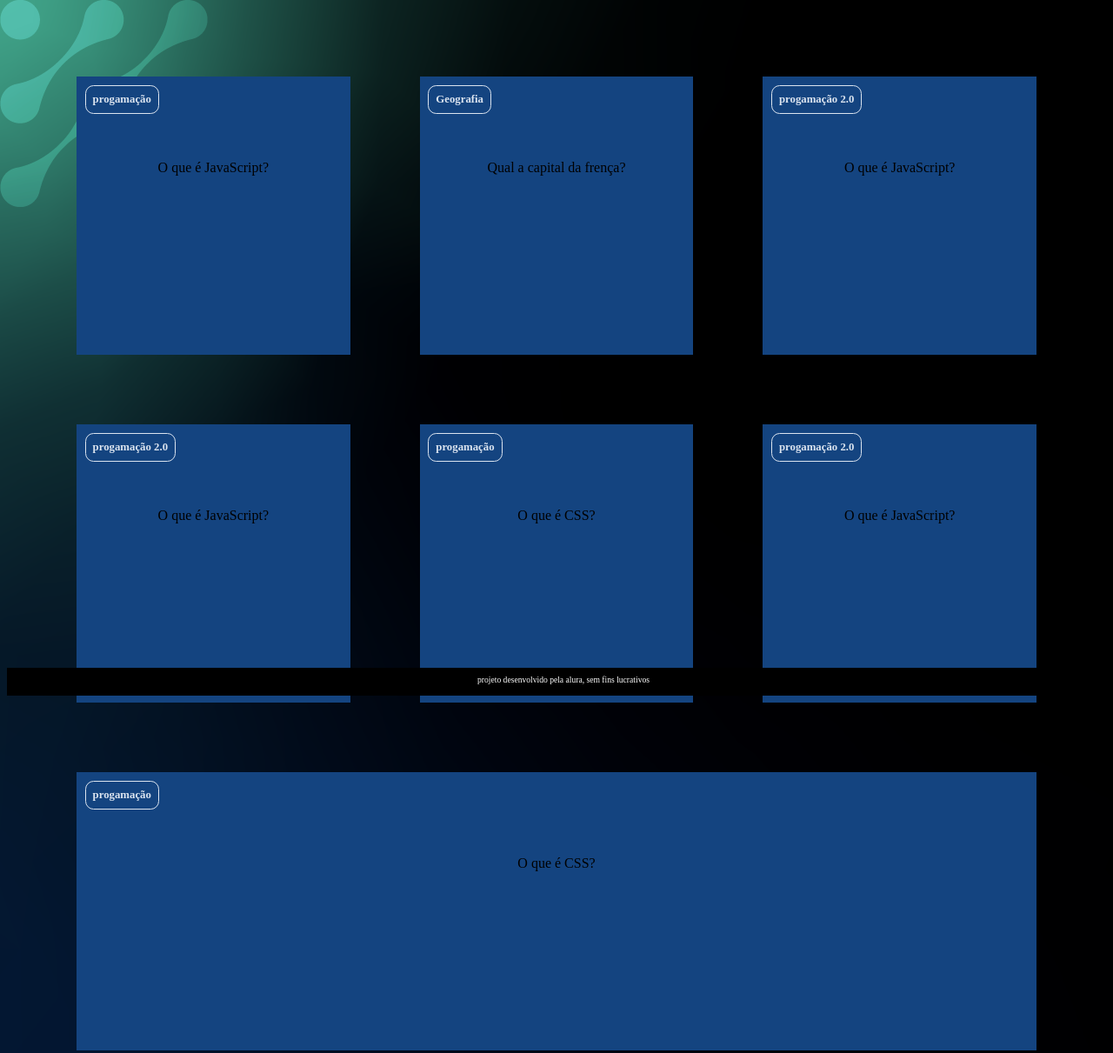
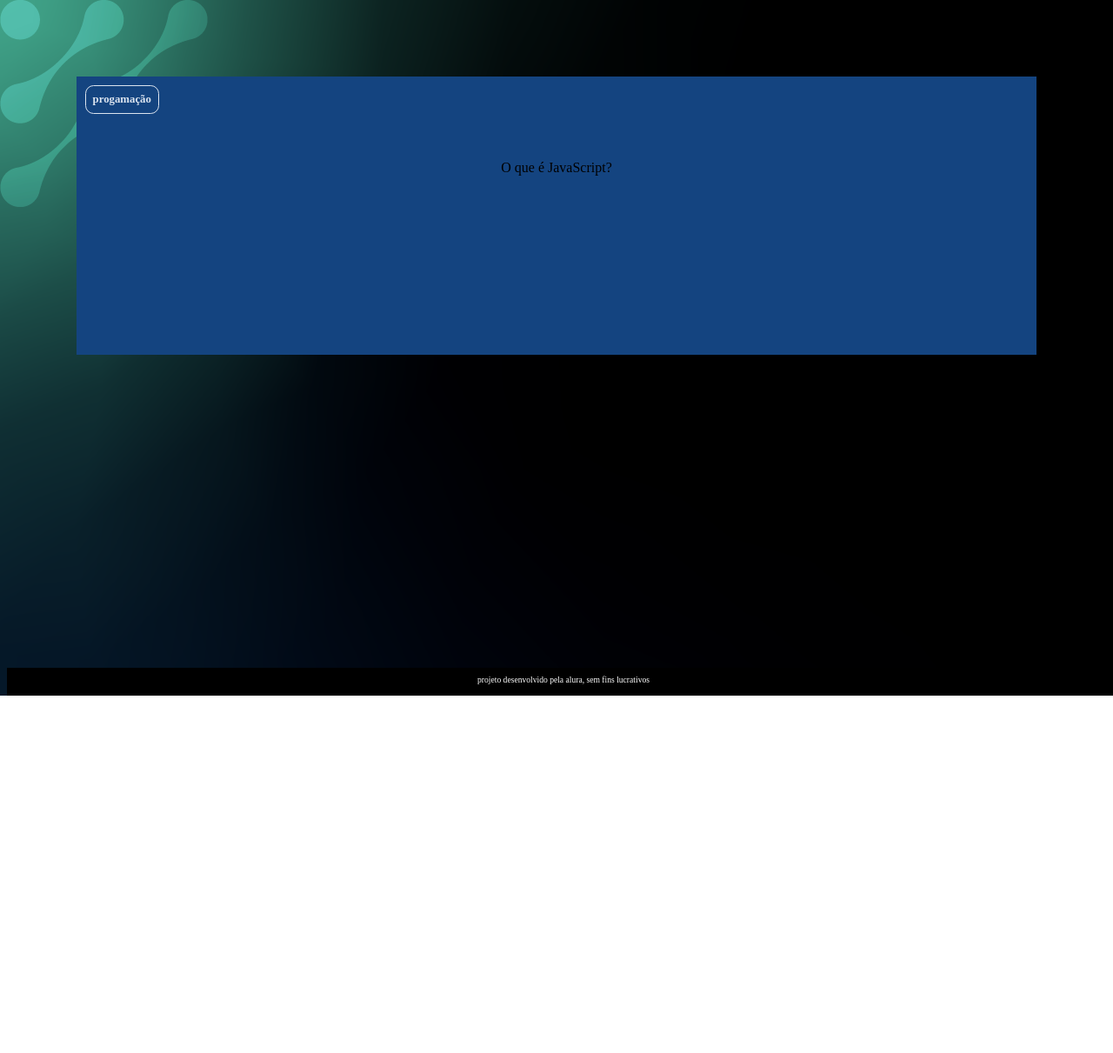
Before and after one commit to hebertefabricio/pagina_web_interativa, a plain HTML site: page index.html in a window 1280 px wide. Shown: the top 1211 px of the page at 87% size. After the commit the page ends 800 px from the top, so only its background shows below. Drawn offline with Linux system fonts and the light colour scheme.

Commit message:
alterações

```diff
--- /dev/null
+++ b/app.js
@@ -0,0 +1,19 @@
+criaCartao(categoria, pergunta, resposta) {
+    let container = document.getElementById('container')
+    let cartao = document.createElement(article)
+    cartao.className = 'cartao'
+
+cartao.innerHTML = `
+    <div class="cartao__conteudo">
+    <h3>${categoria}</h3>
+    <div class="cartao__conteudo__pergunta">
+        <p>O que é JavaScript?</p>
+    </div>
+    <div class="cartao__conteudo__resposta">
+        <p>O JavaScript é uma linguagem de progamação</p>
+    </div>
+    </div>
+    `
+    container.appendChild(cartao)
+
+}
--- a/assests/style.css
+++ b/assests/style.css
@@ -12,7 +12,7 @@ body {
 #conteiner{
    display: flex;
    flex-wrap: wrap;
-   justifly-content: space-between;
+   justify-content: space-between;
    padding: 4rem;
    gap: 3rem;
 }
--- a/index.html
+++ b/index.html
@@ -20,76 +20,12 @@
                          </div>
                     </div>
                 </article>
-                <article class="cartao">
-                    <div class="cartao__conteudo">
-                        <h3>Geografia</h3>
-                         <div class="cartao__conteudo__pergunta">
-                            <p>Qual a capital da frença?</p>
-                         </div>
-                         <div class="cartao__conteudo__resposta">
-                            <p>A capital da França é Paris</p>
-                         </div>
-                    </div>
-                </article>
-                <article class="cartao">
-                    <div class="cartao__conteudo">
-                        <h3>progamação 2.0</h3>
-                         <div class="cartao__conteudo__pergunta">
-                            <p>O que é JavaScript?</p>
-                         </div>
-                         <div class="cartao__conteudo__resposta">
-                            <p>O JavaScript é uma linguagem de progamação</p>
-                         </div>
-                    </div>
-                </article>
-                <article class="cartao">
-                    <div class="cartao__conteudo">
-                        <h3>progamação 2.0</h3>
-                         <div class="cartao__conteudo__pergunta">
-                            <p>O que é JavaScript?</p>
-                         </div>
-                         <div class="cartao__conteudo__resposta">
-                            <p>O JavaScript é uma linguagem de progamação</p>
-                         </div>
-                    </div>
-                </article>
-                <article class="cartao">
-                    <div class="cartao__conteudo">
-                        <h3>progamação</h3>
-                         <div class="cartao__conteudo__pergunta">
-                            <p>O que é CSS?</p>
-                         </div>
-                         <div class="cartao__conteudo__resposta">
-                            <p>O CSS é uma linguagem de estilização</p>
-                         </div>
-                    </div>
-                </article>
-                <article class="cartao">
-                    <div class="cartao__conteudo">
-                        <h3>progamação 2.0</h3>
-                         <div class="cartao__conteudo__pergunta">
-                            <p>O que é JavaScript?</p>
-                         </div>
-                         <div class="cartao__conteudo__resposta">
-                            <p>O JavaScript é uma linguagem de progamação</p>
-                         </div>
-                    </div>
-                </article>
-                <article class="cartao">
-                    <div class="cartao__conteudo">
-                        <h3>progamação</h3>
-                         <div class="cartao__conteudo__pergunta">
-                            <p>O que é CSS?</p>
-                         </div>
-                         <div class="cartao__conteudo__resposta">
-                            <p>O CSS é uma linguagem de estilização</p>
-                         </div>
-                    </div>
-                </article>
          </section>
      </main>
      <footer>
           <p>projeto desenvolvido pela alura, sem fins lucrativos</p>
      </footer>
+     <script src="app.js"></script>
+     <script src="perguntas.js"></script>
 </body>
 </html>
--- a/perguntas.js
+++ b/perguntas.js
@@ -1,17 +1,17 @@
 criaCartao(
    'pogramação',
-   'O que e JavaScript?',
-   'O Javascript é uma linguagem de progamaçaão'
+   'O que e Python?',
+   'O Python é uma linguagem de progamaçaão'
 )
 
 criaCartao(
     'Geografia',
-    'qual a capital da França?',
-    resposta
+    'Qual a capital da França?',
+    'A capital da frança e paris'
 )
 
 criaCartao(
-    categoria,
-    pergunta,
-    resposta
+    'Progamação',
+    'O que e uma função?',
+    'Uma função e um bloco de código que executa algua tarefa'
 )
```
